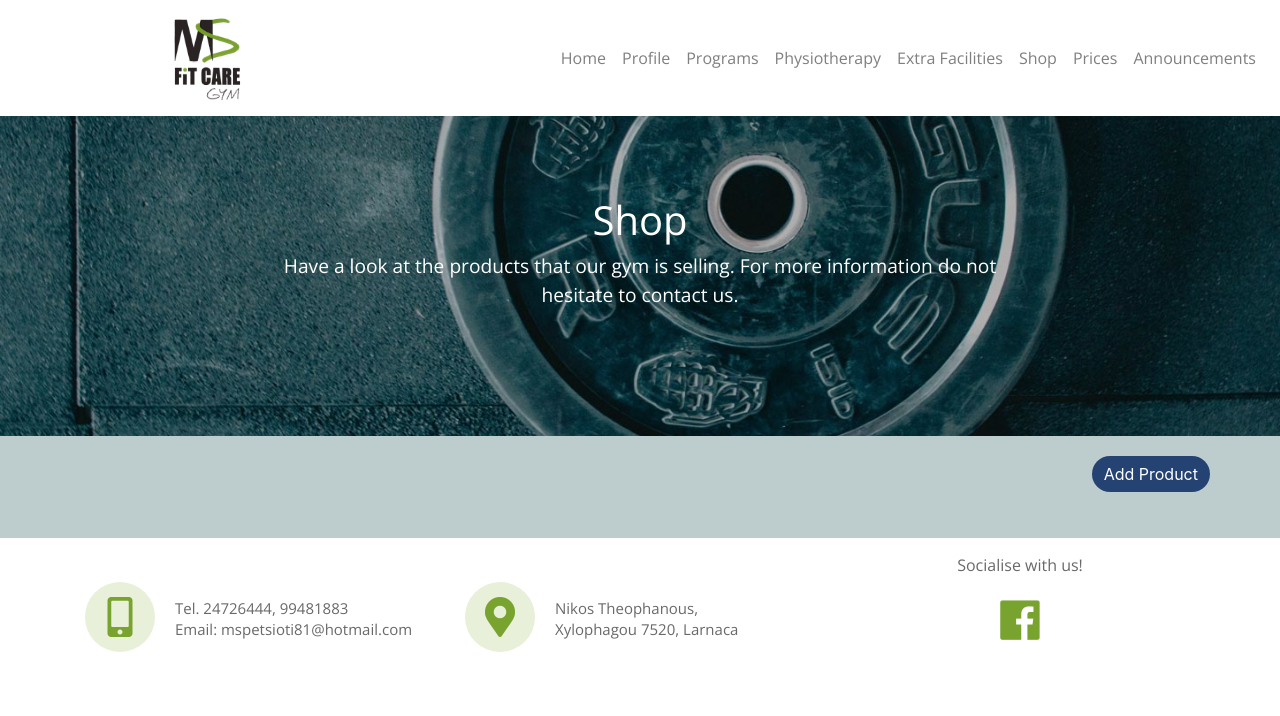
After one commit to CS-UCY-EPL343/Team3-GymWebsite, a PHP site: page /EPL343ASS/epl449/shop/shop.php in a window 1280 px wide. The commit adds this page. Shown: the top 716 px of the page. Run offline with PHP 8.4, Linux system fonts and the light colour scheme; data that the repository does not hold is empty; some libraries are stand-ins or nearby versions.

Commit message:
Add files via upload
Updated site structure and added functionality to shop.php webpage

```diff
--- a/epl449/connect.php
+++ b/epl449/connect.php
@@ -1,15 +1,19 @@
+
 <?php
 
-$hostname = "localhost";
-$database = "epl449";
-$username = "root";
-$password = "";
+	$DBhost = "localhost";
+	$DBuser = "root";
+	$DBpass = "";
+	$DBname = "epl449";
 
+	try{
 
-$conn = mysqli_connect($hostname, $username, $password, $database);
+		$DBcon = new PDO("mysql:host=$DBhost;dbname=$DBname",$DBuser,$DBpass);
+		$DBcon->setAttribute(PDO::ATTR_ERRMODE, PDO::ERRMODE_EXCEPTION);
 
-// Check connection
-if(!$conn){
-    die("ERROR: Could not connect. " . mysqli_connect_error());
-}
+	}catch(PDOException $ex){
+
+		die($ex->getMessage());
+	}
+
 ?>
--- a/epl449/css/style.css
+++ b/epl449/css/style.css
@@ -36,6 +36,13 @@
     border-radius: 28px;
     border: none;
 
+}
+.add-btn-color {
+    background-color: #244272;
+}
+.add {
+    padding-top: 20px;
+    float: right;
 }
 
 .color {
--- a/epl449/index.html
+++ b/epl449/index.html
@@ -43,7 +43,7 @@
         <a class="nav-link" href="/extra-facilities.html">Extra Facilities</a>
       </li>
          <li class="nav-item">
-        <a class="nav-link" href="/shop.html">Shop</a>
+        <a class="nav-link" href="/shop/shop.php">Shop</a>
       </li>
          <li class="nav-item">
         <a class="nav-link" href="/prices.html">Prices</a>
--- /dev/null
+++ b/epl449/shop/read-products.php
@@ -0,0 +1,41 @@
+<?php require_once('../connect.php');
+?>
+    <div class="container">
+        <br>
+      <br>
+           <?php
+        $sql = "SELECT * FROM products";
+        $result = $DBcon->query($sql);
+        $numOfCols = 3;
+        $rowCount = 0;
+
+            ?>
+        <div class="row padding-row">
+            <?php
+        while($row = $result->fetch(PDO::FETCH_ASSOC)){ ?>
+
+
+
+                     <div class="col-md-4 col-margin">
+                         <a class="edit-link" href="edit-product.php?id=<?php echo $row["id"];?>"> <i class="fas fa-pencil-alt"></i> </a>
+                         <a class="edit-link" id="delete-product" data-id="<?php echo $row["id"];?>" href="javascript:void(0)"> <i class="fa fa-trash"> </i></a>
+            <div class="card card-width">
+  <img class="card-img-top" src="../img/shop1.jpg" alt="">
+  <div class="card-body">
+    <h5 class="card-title"><?php echo $row["name"] ?></h5>
+    <p class="card-text"><?php echo $row["description"] ?></p>
+    <p class="card-text"><b>Price: </b> €<?php echo $row["price"] ?></p>
+  </div>
+
+            </div>
+            </div>
+
+    <?php
+    $rowCount++;
+    if($rowCount % $numOfCols == 0) echo '</div><div class="row padding-row">';
+} ?>
+
+
+            </div>
+         <br>
+        </div>
--- /dev/null
+++ b/epl449/shop/shop.php
@@ -0,0 +1,225 @@
+
+<!DOCTYPE html>
+<html lang="en">
+<head>
+  <title>Bootstrap Example</title>
+  <meta charset="utf-8">
+  <meta name="viewport" content="width=device-width, initial-scale=1">
+  <link rel="stylesheet" href="https://maxcdn.bootstrapcdn.com/bootstrap/4.2.1/css/bootstrap.min.css">
+  <link rel="stylesheet" href="https://use.fontawesome.com/releases/v5.6.3/css/all.css" integrity="sha384-UHRtZLI+pbxtHCWp1t77Bi1L4ZtiqrqD80Kn4Z8NTSRyMA2Fd33n5dQ8lWUE00s/" crossorigin="anonymous">
+  <link rel="stylesheet" href="../css/style.css">
+  <script src="https://ajax.googleapis.com/ajax/libs/jquery/3.3.1/jquery.min.js"></script>
+  <script src="https://cdnjs.cloudflare.com/ajax/libs/popper.js/1.14.6/umd/popper.min.js"></script>
+  <script src="https://maxcdn.bootstrapcdn.com/bootstrap/4.2.1/js/bootstrap.min.js"></script>
+
+
+</head>
+<body>
+
+
+    <nav class="navbar navbar-expand-lg navbar-light bg-custom">
+
+  <button class="navbar-toggler navbar-light" type="button" data-toggle="collapse" data-target="#navbarSupportedContent" aria-controls="navbarSupportedContent" aria-expanded="false" aria-label="Toggle navigation">
+    <span class="navbar-toggler-icon"></span>
+  </button>
+
+
+  <div class="collapse navbar-collapse" id="navbarSupportedContent">
+      <a class="navbar-brand ml-auto mx-auto" href="#">
+          <img src="../img/logo-test.png" alt="" width="70" height="90">
+        </a>
+    <ul class="navbar-nav navbar-light bg-light ml-auto">
+      <li class="nav-item">
+        <a class="nav-link" href="../index.html">Home <span class="sr-only">(current)</span></a>
+      </li>
+      <li class="nav-item">
+          <a class="nav-link" href="profile.html">Profile</a>
+      </li>
+     <li class="nav-item">
+        <a class="nav-link" href="programs.html">Programs</a>
+      </li>
+      <li class="nav-item">
+        <a class="nav-link" href="physiotherapy.html">Physiotherapy</a>
+      </li>
+          <li class="nav-item">
+        <a class="nav-link" href="extra-facilities.html">Extra Facilities</a>
+      </li>
+         <li class="nav-item">
+        <a class="nav-link" href="/shop.php">Shop</a>
+      </li>
+         <li class="nav-item">
+        <a class="nav-link" href="prices.html">Prices</a>
+      </li>
+         <li class="nav-item">
+        <a class="nav-link" href="announcements.html">Announcements</a>
+      </li>
+    </ul>
+
+  </div>
+</nav>
+
+<div class="jumbotron shop-cover jumbotron-fluid" id="top-jumpo2">
+  <div class="container text-center">
+
+      <div class="row">
+   <div class="col-md-2"></div>
+    <div class="col-md-8"><p> </p>
+          <div class="text-center">
+        <h1> Shop </h1>
+              <p> Have a look at the products that our gym is selling. For more information do not hesitate to contact us.</p>
+        </div>
+
+          </div>
+          <div class="col-md-2"></div>
+      </div>
+  </div>
+</div>
+
+    <div class= "container">
+     <div class="row add">
+
+         <a href="add-product.html" class="btn btn-primary round add-btn-color">Add Product</a>
+
+          <div class="modal fade" id="modalAddProduct" tabindex="-1" role="dialog" aria-labelledby="myModalLabel"
+  aria-hidden="true">
+         <div class="modal-dialog" role="document">
+    <div class="modal-content">
+
+             </div>
+              </div>
+</div>
+    </div>
+    </div>
+    <div class="products-section" id="load-products">
+
+        <br>
+      <br>
+    </div>
+<!-- Footer -->
+<footer class="page-footer top-menu color-footer">
+
+
+      <div class="container">
+
+
+
+							<div class="row">
+								<div class="col-md-4">
+                                 <div class="top-margin">
+									<div class="icon"> <i class="fas fa-mobile-alt"></i></div>
+                                    <div class="loc">
+
+										<p> Tel. 24726444, 99481883 <br>Email: mspetsioti81@hotmail.com</p>
+
+									</div>
+                                    </div>
+								</div>
+								<div class="col-md-4 ">
+                                     <div class="top-margin">
+                                   <div class="icon"> <i class="fas fa-map-marker-alt"></i></div>
+                                    <div class="loc">
+
+										<p> Nikos Theophanous,<br> Xylophagou 7520, Larnaca</p>
+									</div>
+                                        </div>
+								</div>
+								<div class="col-md-4">
+                                    <div class="top-margin-cstm text-center">
+                                   <p> Socialise with us!</p>
+                                       <a href="http://facebook.com">    <i class="fab fa-facebook"></i>        </a>
+                                    </div>
+								</div>
+
+							</div>
+
+
+				</div>
+
+
+  </footer>
+  <!-- Footer -->
+    <script src="https://unpkg.com/sweetalert2@7.8.2/dist/sweetalert2.all.js"></script>
+
+   <script>
+
+
+
+        $('.add-btn-color').on('click', function(e){
+      e.preventDefault();
+      $('#modalAddProduct').modal('show').find('.modal-content').load($(this).attr('href'));
+    });
+	$(document).ready(function(){
+
+		readProducts();
+
+
+		$(document).on('click', '#delete-product', function(e){
+
+			var productId = $(this).data('id');
+			SwalDelete(productId);
+			e.preventDefault();
+		});
+
+
+		$(document).on('click','#save',function(e) {
+         var data = $("#insert-product").serialize();
+
+           event.preventDefault();
+           $.ajax({
+			   		url: 'insertPro.php',
+			    	type: 'POST',
+			       	data: data,
+                    success: function(data) {
+                      $('#modalAddProduct').modal('hide');
+                       readProducts();
+
+
+                    }
+
+			     });
+       })
+
+	});
+
+	function SwalDelete(productId){
+
+		swal({
+			title: 'Are you sure?',
+			text: "It will be deleted permanently!",
+			type: 'warning',
+			showCancelButton: true,
+			confirmButtonColor: '#3085d6',
+			cancelButtonColor: '#d33',
+			confirmButtonText: 'Yes, delete it!',
+			showLoaderOnConfirm: true,
+
+			preConfirm: function() {
+			  return new Promise(function(resolve) {
+
+			     $.ajax({
+			   		url: 'delete.php',
+			    	type: 'POST',
+			       	data: 'delete='+productId,
+			       	dataType: 'json'
+			     })
+			     .done(function(response){
+			     	swal('Deleted!', response.message, response.status);
+					readProducts();
+			     })
+			     .fail(function(){
+			     	swal('Oops...', 'Something went wrong with ajax !', 'error');
+			     });
+			  });
+		    },
+			allowOutsideClick: false
+		});
+
+	}
+
+	function readProducts(){
+		$('#load-products').load('read-products.php');
+	}
+
+</script>
+</body>
+</html>
```
Also changed, not shown: other parts of epl449/css/style.css (+66 -1 lines), epl449/shop/add-product.html (added, +44 -0 lines), epl449/shop/delete.php (added, +24 -0 lines), epl449/shop/insertPro.php (added, +37 -0 lines).
